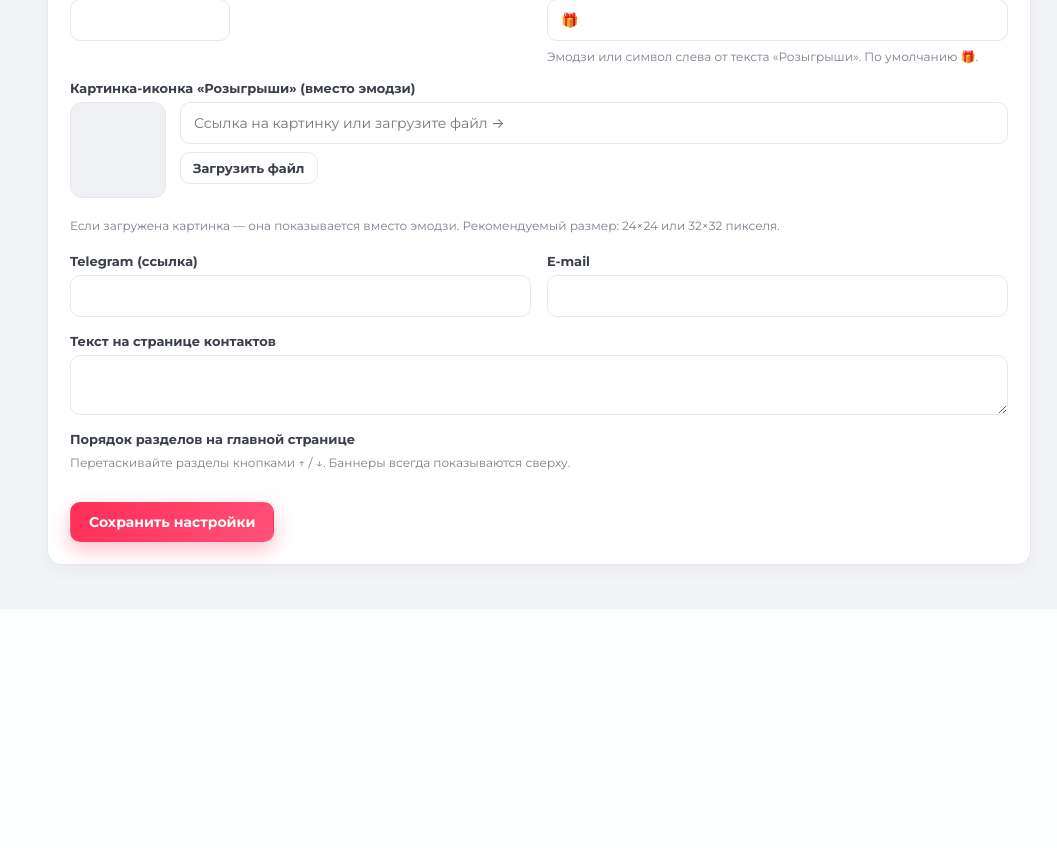
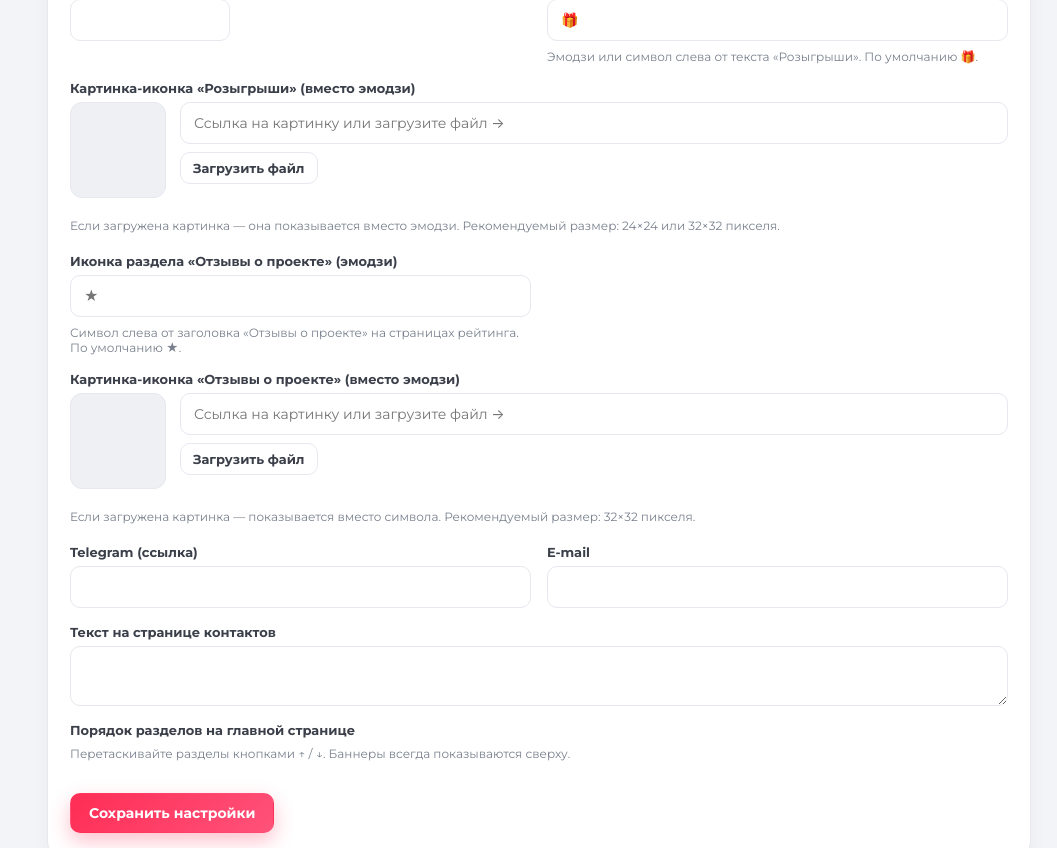
Before and after one commit to decraisgg/promocodich, a Node project: template views/admin/settings.ejs in a window 1280 px wide. Shown: the part 942-1790 px from the top of the page, without its empty margins (223-1280 px from the left). Before the commit the page ends 1518 px from the top, so only its background shows below. Run offline with Node 20 templates, Linux system fonts and the light colour scheme; the template is opened without the code that fills it, so the values that code supplies are empty.

Commit message:
Rating: promo code in a red frame; configurable "Отзывы" icon
- Rating editor gets a "Промокод" field (bonus_code) next to the bonus label;
  on the review page it shows in a red frame with a copy button, alongside the
  bonus plashka and the site button
- The icon next to "Отзывы о проекте" can be set to an image (reviews_icon_image)
  or a symbol (reviews_icon, default ★) in admin Settings
- Additive migration adds ratings.bonus_code; existing data is preserved

Co-Authored-By: Claude Sonnet 4.6 <noreply@anthropic.com>
Claude-Session: https://claude.ai/code/session_01FjpgQapTuucdS9iK8BzVqM

```diff
--- a/src/db.js
+++ b/src/db.js
@@ -127,6 +127,7 @@ CREATE TABLE IF NOT EXISTS ratings (
   site_link       TEXT    DEFAULT '',
   button_text     TEXT    DEFAULT '',
   bonus_label     TEXT    DEFAULT '',
+  bonus_code      TEXT    DEFAULT '',
   pros            TEXT    DEFAULT '[]',
   cons            TEXT    DEFAULT '[]',
   blocks          TEXT    DEFAULT '[]',
@@ -169,6 +170,7 @@ addColIfMissing('services', 'meta_title', "TEXT DEFAULT ''");
 addColIfMissing('services', 'meta_description', "TEXT DEFAULT ''");
 addColIfMissing('articles', 'meta_title', "TEXT DEFAULT ''");
 addColIfMissing('articles', 'meta_description', "TEXT DEFAULT ''");
+addColIfMissing('ratings', 'bonus_code', "TEXT DEFAULT ''");
 
 // --- Settings helpers ---------------------------------------------------
 const getSettingStmt = db.prepare('SELECT value FROM settings WHERE key = ?');
@@ -294,6 +296,10 @@ function _ensureDefaults() {
     nav_rating_icon_enabled: '1',
     nav_rating_icon: '★',
     nav_rating_icon_image: '',
+
+    // Icon next to "Отзывы о проекте" on rating pages
+    reviews_icon: '★',
+    reviews_icon_image: '',
   };
   for (const [k, v] of Object.entries(defaults)) {
     if (getSettingStmt.get(k) === undefined) setSetting(k, v);
--- a/views/admin/rating-edit.ejs
+++ b/views/admin/rating-edit.ejs
@@ -87,6 +87,10 @@
         <label>Бонус (плашка, напр. «+25% к депозиту»)</label>
         <input type="text" name="bonus_label" class="input" value="<%= item.bonus_label %>">
       </div>
+      <div class="field">
+        <label>Промокод (показывается в красной рамке)</label>
+        <input type="text" name="bonus_code" class="input code-input" value="<%= item.bonus_code || '' %>" placeholder="PROMO25">
+      </div>
 
       <div class="field">
         <label>URL (slug, латиницей)</label>
--- a/views/admin/settings.ejs
+++ b/views/admin/settings.ejs
@@ -48,6 +48,16 @@
     <%- include('partials/image-field', { name: 'giveaways_icon_image', value: values.giveaways_icon_image, label: 'Картинка-иконка «Розыгрыши» (вместо эмодзи)' }) %>
     <div class="field field--full field-hint-standalone">
       Если загружена картинка — она показывается вместо эмодзи. Рекомендуемый размер: 24×24 или 32×32 пикселя.
+    </div>
+
+    <div class="field">
+      <label>Иконка раздела «Отзывы о проекте» (эмодзи)</label>
+      <input type="text" name="reviews_icon" class="input" value="<%= values.reviews_icon %>" placeholder="★" maxlength="8">
+      <span class="field-hint">Символ слева от заголовка «Отзывы о проекте» на страницах рейтинга. По умолчанию ★.</span>
+    </div>
+    <%- include('partials/image-field', { name: 'reviews_icon_image', value: values.reviews_icon_image, label: 'Картинка-иконка «Отзывы о проекте» (вместо эмодзи)' }) %>
+    <div class="field field--full field-hint-standalone">
+      Если загружена картинка — показывается вместо символа. Рекомендуемый размер: 32×32 пикселя.
     </div>
 
     <div class="field">
```
Also changed, not shown: public/css/site.css (+5 -2 lines), src/routes/admin.js (+5 -4 lines), views/public/rating-item.ejs (+9 -3 lines).
